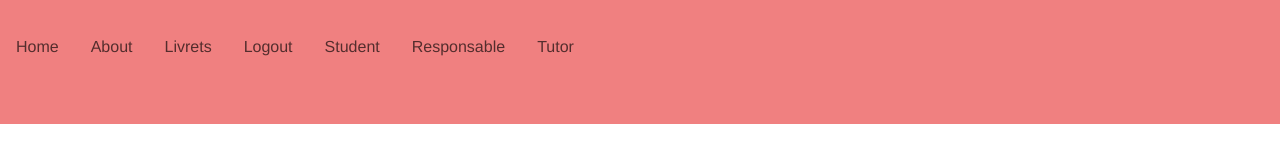
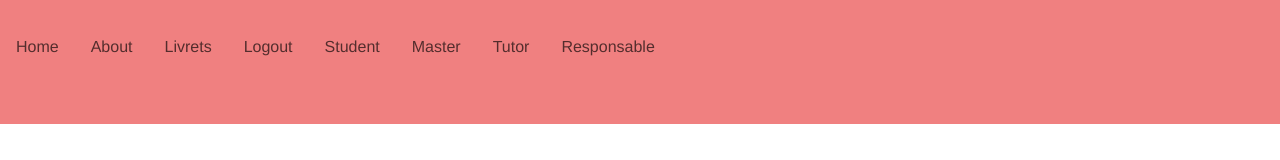
Before and after one commit to GaetanTheGate/M2_PFE_E-Livret, a Vue app in the folder vue-front/: page /login in a window 1280 px wide. Shown: the top 160 px of the page. Built offline with nearby package versions, Linux system fonts and the light colour scheme.

Commit message:
FRONT - Added master to quick login

```diff
--- a/vue-front/src/App.vue
+++ b/vue-front/src/App.vue
@@ -20,24 +20,29 @@
             </li>
             <li class="nav-item">
                 <a class="nav-link">
-                    <button type="button" v-on:click="this.logout()" class="nav-link">Logout</button>
+                    <button type="button" v-on:click="logout()" class="nav-link">Logout</button>
                 </a>
             </li>
             <li class="nav-item">
                 <a class="nav-link">
-                    <button type="button" v-on:click="this.loginStudent()" class="nav-link">Student</button>
+                    <button type="button" v-on:click="login(`etudiant2@mail.com`, `etudiant2`)" class="nav-link">Student</button>
                 </a>
             </li>
             <li class="nav-item">
+              <a class="nav-link">
+                <button type="button" v-on:click="login(`maitre@mail.com`, `maitre`)" class="nav-link">Master</button>
+              </a>
+            </li>
+            <li class="nav-item">
+              <a class="nav-link">
+                <button type="button" v-on:click="login(`tuteur@mail.com`, `tuteur`)" class="nav-link">Tutor</button>
+              </a>
+            </li>
+            <li class="nav-item">
                 <a class="nav-link">
-                    <button type="button" v-on:click="this.loginResponsable()" class="nav-link">Responsable</button>
+                    <button type="button" v-on:click="login(`responsable@mail.com`, `responsable`)" class="nav-link">Responsable</button>
                 </a>
             </li>
-              <li class="nav-item">
-                  <a class="nav-link">
-                      <button type="button" v-on:click="this.loginTutor()" class="nav-link">Tutor</button>
-                  </a>
-              </li>
           </ul>
       </div>
 
@@ -59,7 +64,8 @@ export default {
     login: function (email, password) {
       this.$axiosLogin.post("login", { "email": email, "password": password }).then(t => {
         this.$setToken(t.data);
-        localStorage.access_token = t.data; // TODO : Mettre dans le $setToken
+        localStorage.setItem('token', t.data);
+        this.$router.push({ path: "/"})
       })
     },
     logout: function () {
```
